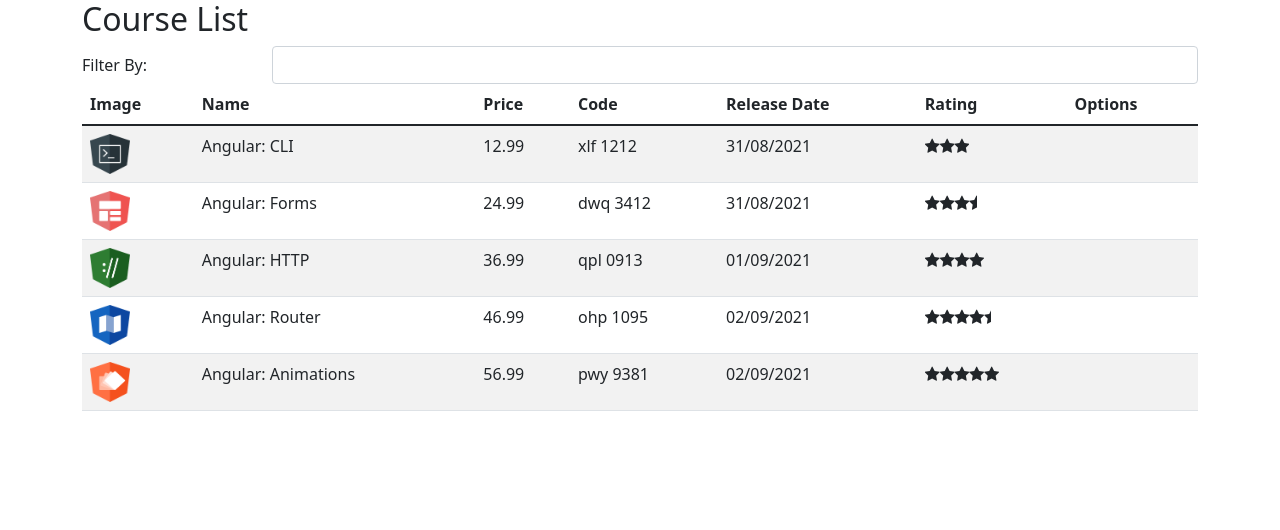
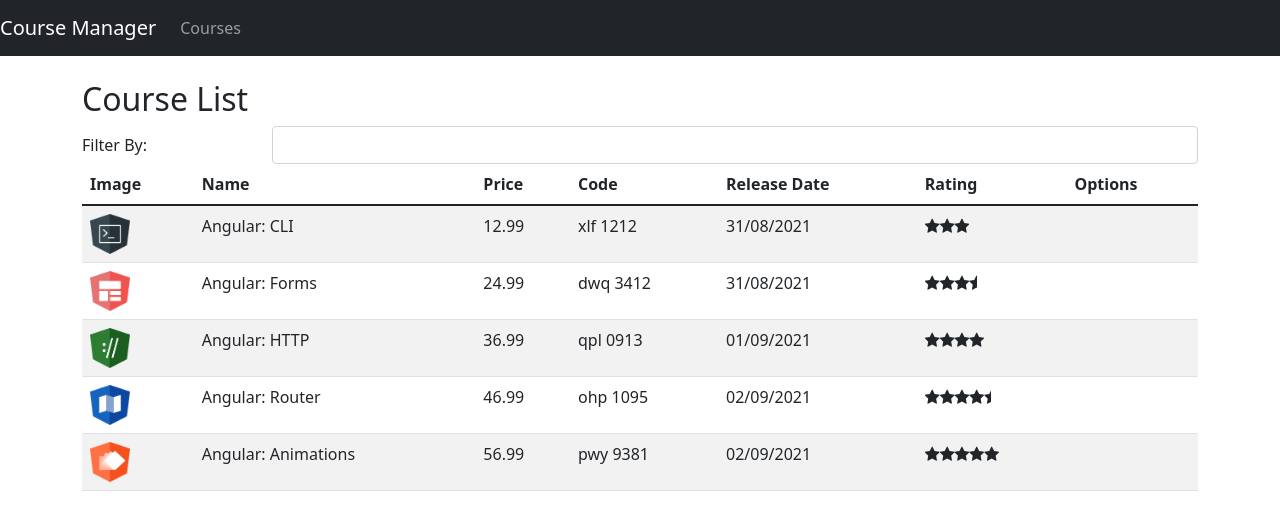
Before and after one commit to dagriel/course-manager, an Angular app: page /courses in a window 1280 px wide. Shown: the top 530 px of the page. Built offline with nearby package versions, Linux system fonts and the light colour scheme.

Commit message:
implement nav-bar component

```diff
--- a/src/app/app.component.html
+++ b/src/app/app.component.html
@@ -1,3 +1,4 @@
-<div class="container">
+<app-nav-bar></app-nav-bar>
+<div class="container mt-4">
   <app-course-list></app-course-list>
 </div>
--- a/src/app/app.module.ts
+++ b/src/app/app.module.ts
@@ -1,3 +1,4 @@
+import { NavBarComponent } from './nav-bar/nav-bar.component';
 import { ReplacePipe } from './pipe/replace.pipe';
 import { StarComponent } from './star/star.component';
 import { CourseListComponent } from './courses/course-list.component';
@@ -12,7 +13,8 @@ import { AppComponent } from './app.component';
     AppComponent,
     CourseListComponent,
     StarComponent,
-    ReplacePipe
+    ReplacePipe,
+    NavBarComponent
   ],
   imports: [
     BrowserModule,
--- /dev/null
+++ b/src/app/nav-bar/nav-bar.component.html
@@ -0,0 +1,16 @@
+<nav class="navbar navbar-expand-lg navbar-dark bg-dark">
+    <a href="*" class="navbar-brand">Course Manager</a>
+
+    <button class="navbar-toggler" type="button" data-toggle="collapse" data-target="#navbarSupportedContent"
+        aria-controls="navbarSupportedContent" aria-expanded="false" aria-label="Toggle navigation">
+        <span class="navbar-toggler-icon"></span>
+    </button>
+
+    <div class="collapse navbar-collapse" id="navbarSupportedContent">
+        <ul class="navbar-nav mr-auto">
+            <li class="nav-item">
+                <a href="*" class="nav-link">Courses</a>
+            </li>
+        </ul>
+    </div>
+</nav>
```
Also changed, not shown: src/app/nav-bar/nav-bar.component.ts (added, +9 -0 lines).
